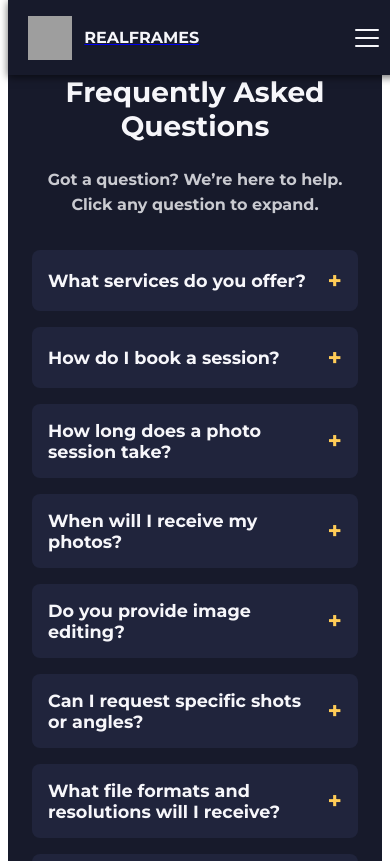
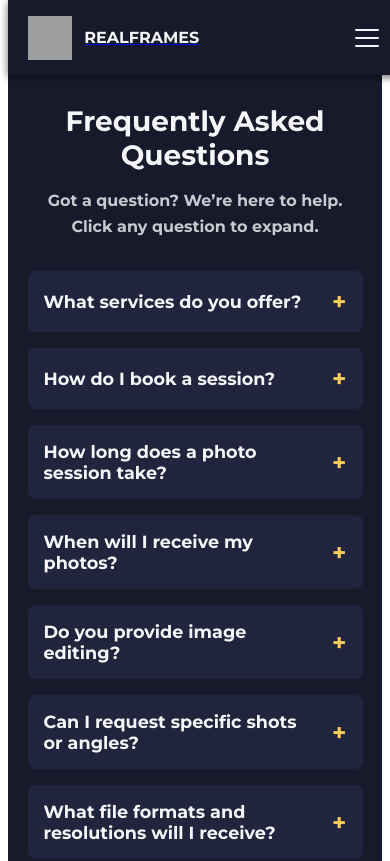
Before and after one commit to usmanAfzalKhan/realframez-website, a Next.js app: page /faq in a window 390 px wide. Shown: the top 861 px of the page. Built offline with nearby package versions, Linux system fonts and the light colour scheme; grey boxes are pictures that could not be loaded.

Commit message:
Add desktop header offset – ensure .main padding-top for FAQ and Contact on all viewports

```diff
--- a/src/app/contact/Contact.module.scss
+++ b/src/app/contact/Contact.module.scss
@@ -1,3 +1,4 @@
+// src/app/contact/Contact.module.scss
 @use 'sass:color';
 
 $bg:      #171a2b;
@@ -5,7 +6,6 @@ $text:    #f6f6fa;
 $accent:  #ffcc57;
 $trans:   200ms ease-out;
 
-// Fade‑in‑up for button
 @keyframes fadeInUp {
   from { opacity: 0; transform: translateY(20px); }
   to   { opacity: 1; transform: translateY(0); }
@@ -14,29 +14,31 @@ $trans:   200ms ease-out;
 .main {
   background: $bg;
   color: $text;
+  padding-top: 5rem;  // ensure header clearance on desktop
   padding: 4rem 1rem;
   max-width: 800px;
   margin: 0 auto;
-  font-family: 'Montserrat', sans-serif;
   display: flex;
   flex-direction: column;
-  align-items: stretch;
   gap: 1rem;
+  font-family: 'Montserrat', sans-serif;
 }
 
 .title {
   font-size: 2.5rem;
   font-weight: 700;
-  margin: 0 0 0.5rem;
-  color: $text;
   text-align: center;
+  margin-top: clamp(1rem, 3vw, 1.5rem);
+  margin-bottom: clamp(0.5rem, 2vw, 0.75rem);
 }
 
 .intro {
   font-size: 1rem;
-  margin: 0 0 2rem;
-  color: rgba($text, 0.7);
+  font-weight: 400;
+  color: color.adjust($text, $alpha: 0.7);
   text-align: center;
+  margin-bottom: 2rem;
+  line-height: 1.6;
 }
 
 .form {
@@ -63,6 +65,7 @@ $trans:   200ms ease-out;
 
 .input,
 .textarea {
+  display: block;
   width: 100%;
   padding: 0.6rem;
   border-radius: 8px;
@@ -70,12 +73,16 @@ $trans:   200ms ease-out;
   color: $text;
   border: 1px solid color.adjust($bg, $lightness: -10%);
   transition: border $trans, background $trans;
+  font-family: 'Montserrat', sans-serif;
+  font-size: 1rem;
+  box-sizing: border-box;
 }
 
 .input:focus,
 .textarea:focus {
   border-color: $accent;
   background: color.adjust($bg, $lightness: 5%);
+  outline: none;
 }
 
 .phoneRow {
@@ -88,11 +95,7 @@ $trans:   200ms ease-out;
   border-radius: 8px 0 0 8px;
   padding: 0.6rem;
   color: rgba($text, 0.6);
-}
-
-.phoneRow .input {
-  border-radius: 0 8px 8px 0;
-  border-left: none;
+  font-size: 1rem;
 }
 
 .servicesGrid {
@@ -102,15 +105,10 @@ $trans:   200ms ease-out;
   margin-bottom: 0.6rem;
 }
 
-.servicesGrid > div {
-  display: flex;
-  align-items: center;
-  gap: 0.5em;
-}
-
 .checkboxLabel {
   font-size: 0.95rem;
   color: $text;
+  font-family: 'Montserrat', sans-serif;
 }
 
 .radioGroup {
@@ -131,12 +129,14 @@ $trans:   200ms ease-out;
 
 .success {
   background: color.adjust($bg, $lightness: -5%);
-  color: #c9f3c9;
+  color: #38a169;
   border-radius: 10px;
   padding: 2rem;
   text-align: center;
   box-shadow: 0 3px 16px rgba(0,0,0,0.3);
   margin: 2rem auto 0;
+  font-family: 'Montserrat', sans-serif;
+  font-size: 1rem;
 }
 
 .addBtnWrap {
@@ -155,13 +155,16 @@ $trans:   200ms ease-out;
   text-transform: uppercase;
   font-family: 'Montserrat', sans-serif;
   font-weight: 600;
+  font-size: 1rem;
   letter-spacing: 0.05em;
   transition: background $trans, transform $trans;
 }
 
-.addBtn:hover {
+.addBtn:hover,
+.addBtn:focus-visible {
   background: color.adjust($accent, $lightness: -10%);
   transform: translateY(-2px);
+  outline: none;
 }
 
 .thankLogo {
@@ -171,7 +174,9 @@ $trans:   200ms ease-out;
 
 @media (max-width: 600px) {
   .main {
-    padding: 2rem 1rem;
+    padding-top: 5rem;
+    padding-left: 1rem;
+    padding-right: 1rem;
     gap: 0.75rem;
   }
   .title {
--- a/src/app/faq/Faq.module.scss
+++ b/src/app/faq/Faq.module.scss
@@ -14,6 +14,7 @@ $trans:  300ms ease-out;
 .main {
   background: $bg;
   color: $text;
+  padding-top: 5rem;  // ensure header clearance on desktop
   padding: clamp(3rem, 8vw, 6rem) clamp(1.5rem, 5vw, 3rem);
   text-align: center;
 
@@ -21,7 +22,8 @@ $trans:  300ms ease-out;
     font-family: 'Montserrat', sans-serif;
     font-weight: 700;
     font-size: clamp(1.75rem, 5vw, 3rem);
-    margin-bottom: 1.5rem;
+    margin-top: clamp(1rem, 3vw, 1.5rem);
+    margin-bottom: clamp(1rem, 3vw, 1.5rem);
   }
 
   .intro {
@@ -103,3 +105,12 @@ $trans:  300ms ease-out;
     line-height: 1.6;
   }
 }
+
+@media (max-width: 600px) {
+  .main {
+    padding-top: 5rem;
+    padding-left: clamp(1rem, 5vw, 2rem);
+    padding-right: clamp(1rem, 5vw, 2rem);
+    gap: clamp(0.75rem, 3vw, 1rem);
+  }
+}
```
